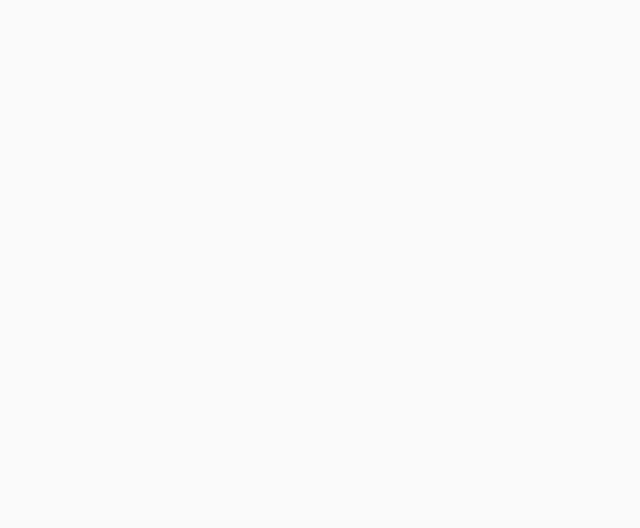
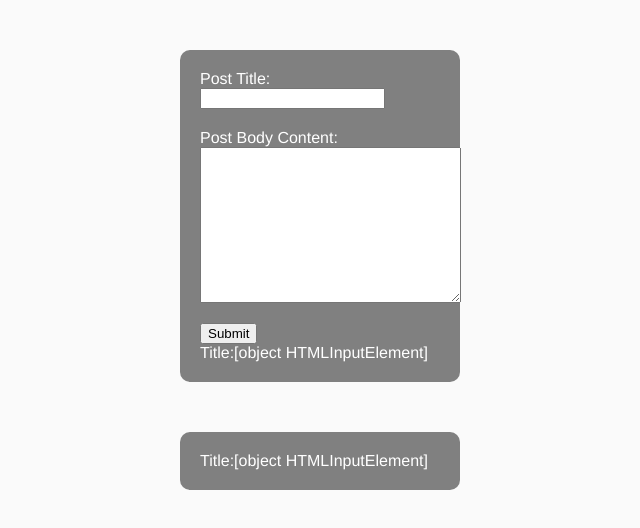
Before and after one commit to JayWIlsonJr/10-Backbone-Apps, a website: page app/a.html in a window 1280 px wide. Shown: the whole page, without its empty margins (320-960 px from the left). Drawn offline with nearby package versions, Linux system fonts and the light colour scheme; files that its build step writes are made by us from their sources.

Commit message:
Added formView

```diff
--- a/app/a.html
+++ b/app/a.html
@@ -27,6 +27,25 @@
 
 
 
+        <div class="container">
+            <div class="form_container">
+                <form>
+                    <label for="title">Post Title:
+                        <input type="text" name='title' class="form_input" />
+                    </label>
+
+                    <label for="post_content">Post Body Content:
+                        <textarea name="post_content" cols="30" rows="10" class='form_textarea'></textarea>
+                    </label>
+
+                    <input type="submit" />
+                </form>
+            </div><!-- .form_container -->
+        </div><!-- .container -->
+
+
+
+
         <!-- Google Analytics: change UA-XXXXX-X to be your site's ID. -->
         <script>
             (function(b,o,i,l,e,r){b.GoogleAnalyticsObject=l;b[l]||(b[l]=
--- a/app/scripts/a.js
+++ b/app/scripts/a.js
@@ -1 +1,62 @@
-console.log('\'Allo \'Allo!');
+(function() {
+  'use strict'
+/* ==========================================================================
+   VIEWS:
+   ========================================================================== */
+   var FormView = Backbone.View.extend({
+    className: 'form_container',
+
+    initialize: function(opts) {
+      var options = _.defaults({}, opts, {
+        $container: $('.container')
+      });
+
+      options.$container.append(this.el);
+
+      this.render();
+    }
+   });
+
+
+   var InputView = Backbone.View.extend({
+    tagName: 'input',
+    className: 'form_input',
+
+    initialize: function(opts) {
+      var options = _.defaults({}, opts, {
+        $container: $('.form_container')
+      });
+      console.log(this.el)
+      options.$container.append('<form><label>Title:' + this.el + '</label></form>');
+
+      this.render();
+    }
+   });
+
+/* ==========================================================================
+   MODELS:
+   ========================================================================== */
+
+
+/* ==========================================================================
+   COLLECTIONS:
+   ========================================================================== */
+
+
+/* ==========================================================================
+   ROUTERS:
+   ========================================================================== */
+
+
+/* ==========================================================================
+   GLUE CODE:
+   ========================================================================== */
+
+
+  $(document).ready(function() {
+   var formView = new FormView();
+   var inputView = new InputView();
+
+    console.log('it works!');
+  });
+})();
--- a/app/styles/main.scss
+++ b/app/styles/main.scss
@@ -26,3 +26,18 @@ body {
     color: #000;
     padding: 0.2em 0;
 }
+
+.form_container {
+    width: 240px;
+    margin: 50px auto;
+    padding: 20px;
+    border-radius: 10px;
+    background-color: grey;
+    color: white
+}
+
+.form_input,
+.form_textarea {
+    display: block;
+    margin-bottom: 20px;
+}
```
